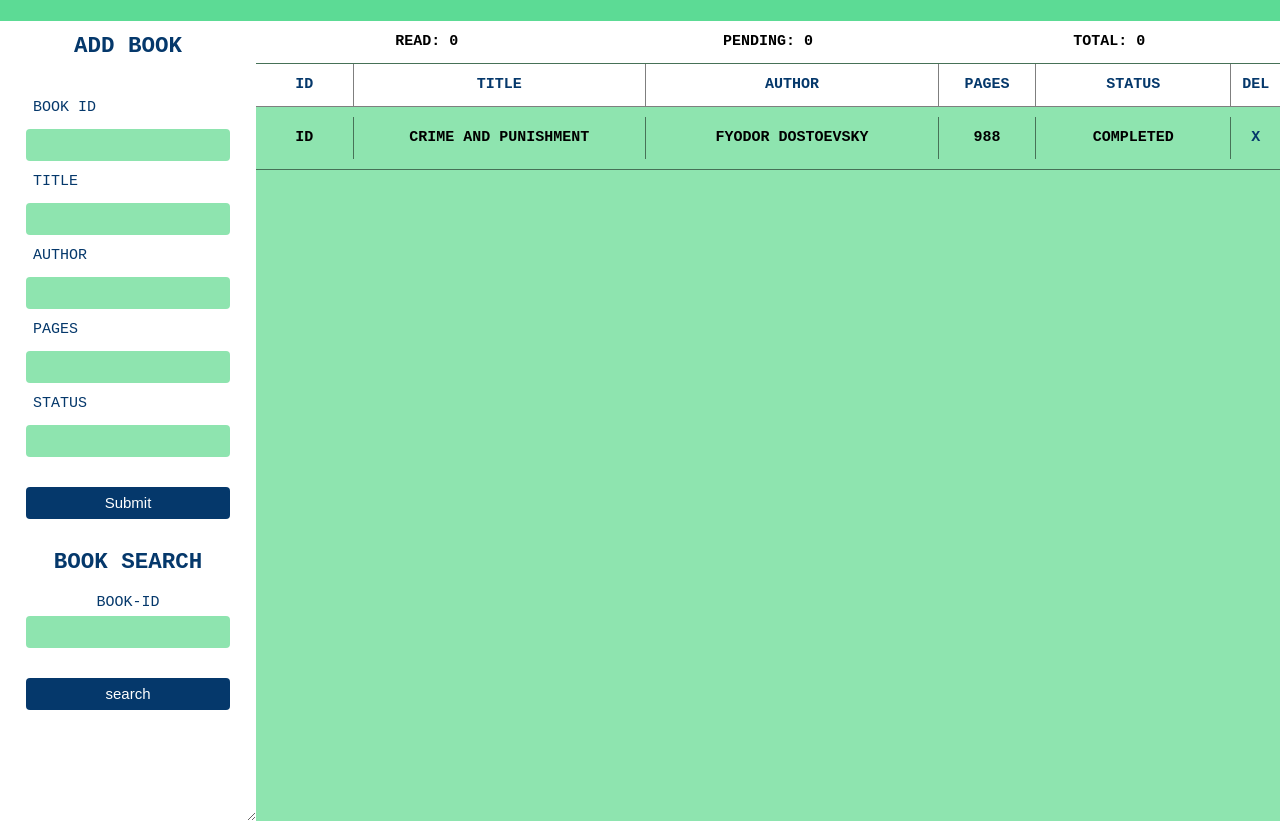
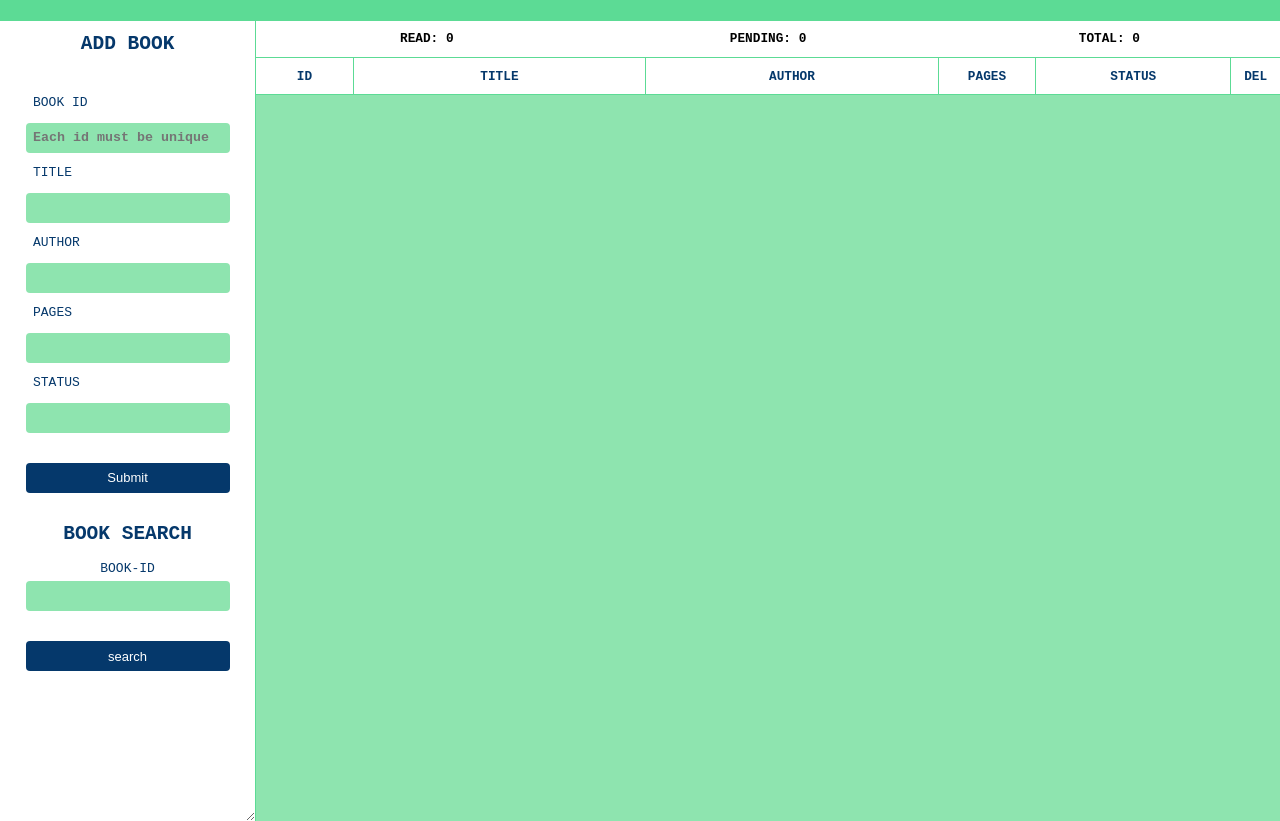
Before and after one commit to dionysus98/library, a plain HTML site: page index.html in a window 1280 px wide. Shown: the part 70-891 px from the top of the page. Drawn offline with Linux system fonts and the light colour scheme; a web font is replaced by a local one.

Commit message:
Modifed font-size and refactored html

```diff
--- a/index.html
+++ b/index.html
@@ -19,7 +19,13 @@
           <h2 class="container__control--main">Add Book</h2>
           <form class="book-control">
             <label for="book-id">Book ID</label>
-            <input type="text" name="book-id" required id="book-id" />
+            <input
+              type="text"
+              name="book-id"
+              required
+              id="book-id"
+              placeholder="Each id must be unique"
+            />
 
             <label for="title">Title</label>
             <input type="text" name="title" required id="title" />
@@ -89,7 +95,7 @@
             </div>
           </section>
 
-          <section class="book">
+          <!-- <section class="book">
             <div class="book__text--id">
               <h2 class="book__text--header id-book" id="">ID</h2>
             </div>
@@ -112,7 +118,7 @@
             <div class="book__text--remove">
               <h2 class="book__text--header remove-book" id="">X</h2>
             </div>
-          </section>
+          </section> -->
         </div>
       </div>
     </main>
--- a/style.css
+++ b/style.css
@@ -19,7 +19,7 @@ html {
   --color__grey: #777;
   --font__default: "Red Hat Mono", monospace;
   --font__header: "Lobster", cursive;
-  --border-right: 0.5px solid rgba(0, 0, 0, 0.5);
+  --border-right: 0.5px solid var(--color__main);
   --transistion__default: all 0.2s;
 }
 body {
@@ -44,6 +44,7 @@ body {
   text-shadow: 1px 1px 2px var(--color__black);
   transition: var(--transistion__default);
   backface-visibility: hidden;
+  cursor: pointer;
 }
 .header__title:hover {
   transform: skewX(10deg) translateY(-4px);
@@ -57,15 +58,17 @@ body {
   background-color: var(--color__main--light);
   width: 100%;
   overflow-y: scroll;
+  font-size: 0.85rem;
 }
 .container__control {
   width: 25%;
   background-color: var(--color__main--dark);
   color: var(--color__ter);
-  font-size: 1.5rem;
+  font-size: 1.3rem;
   background-color: var(--color__white);
   resize: horizontal;
   overflow: auto;
+  border-right: var(--border-right);
 }
 .status,
 .book-header,
@@ -165,6 +168,7 @@ body {
   padding: 1.25rem;
   margin-bottom: 2rem;
   color: var(--color__sec);
+  /* border-bottom: var(--border-right); */
 }
 
 .book-control * {
@@ -182,7 +186,6 @@ body {
   outline: none;
   color: var(--color__sec);
   font-family: inherit;
-  font-size: var(--font__default);
   border-radius: 4px;
   font-weight: bold;
 }
@@ -193,14 +196,6 @@ body {
   color: var(--color__white);
 }
 
-/* .book-control > label:hover {
-  width: 30%;
-  background-color: var(--color__sec);
-  color: var(--color__white);
-  text-align: center;
-  margin: 0 1rem;
-  transform: skew(1deg, -2deg);
-} */
 .book-search {
   margin: 0 auto;
   text-align: center;
```
